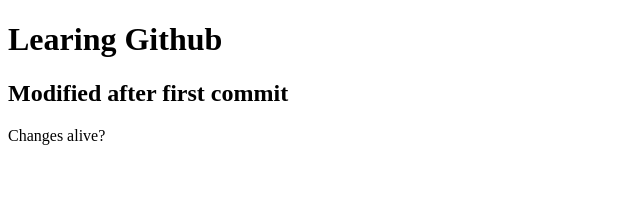
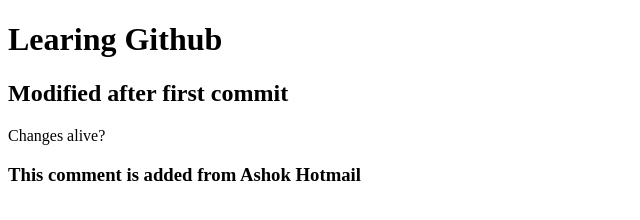
Before and after one commit to ashok-repository/GithubLearnings, a plain HTML site: page index.html in a window 1280 px wide. Shown: the whole page, without its empty margins (0-640 px from the left). Drawn offline with Linux system fonts and the light colour scheme.

Commit message:
Modified from Ashok Hotmail

```diff
--- a/index.html
+++ b/index.html
@@ -10,5 +10,6 @@
     <h1>Learing Github</h1>
     <h2>Modified after first commit</h2>
     Changes alive?
+    <h3>This comment is added from Ashok Hotmail</h3>
 </body>
 </html>
```
